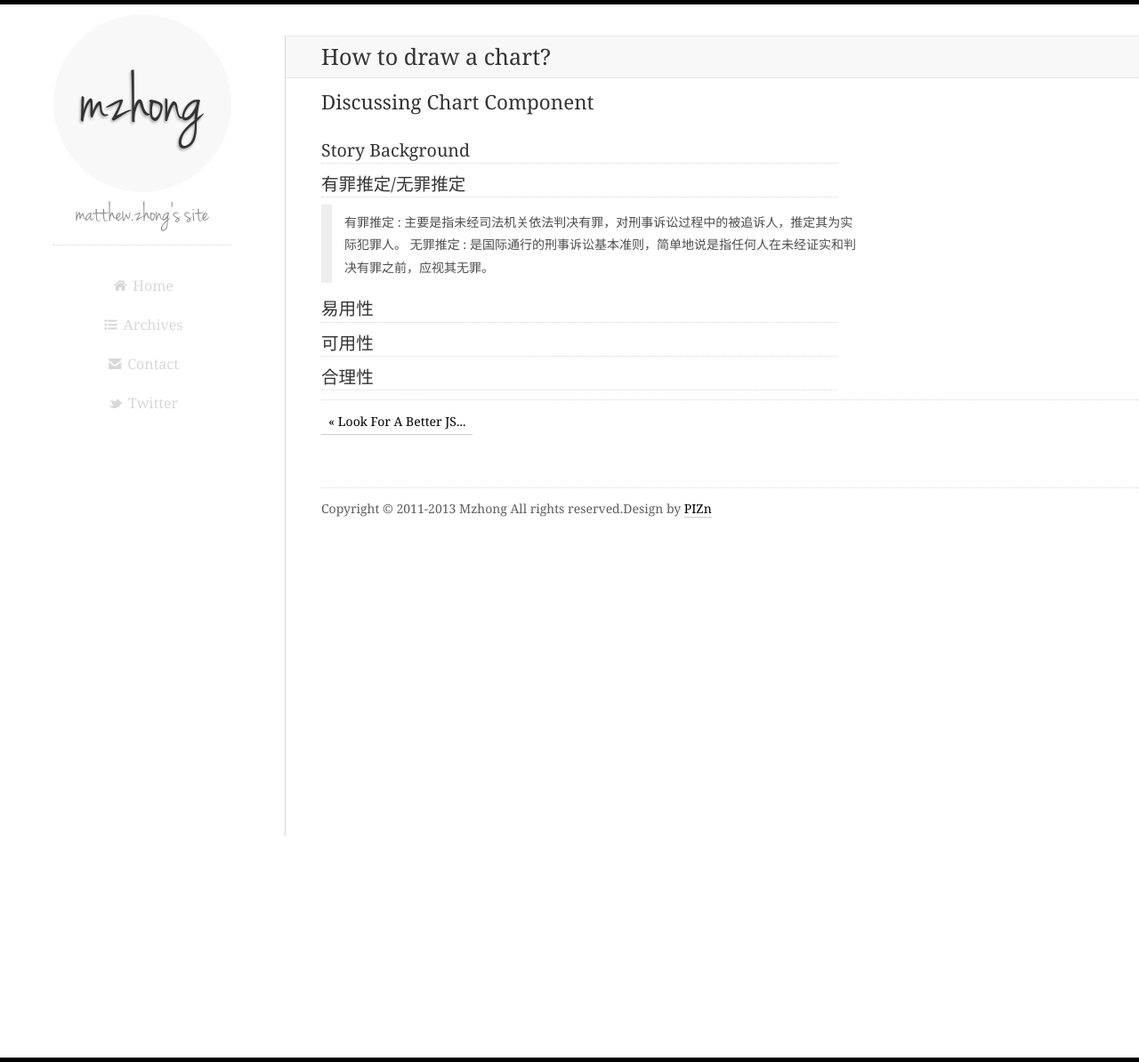
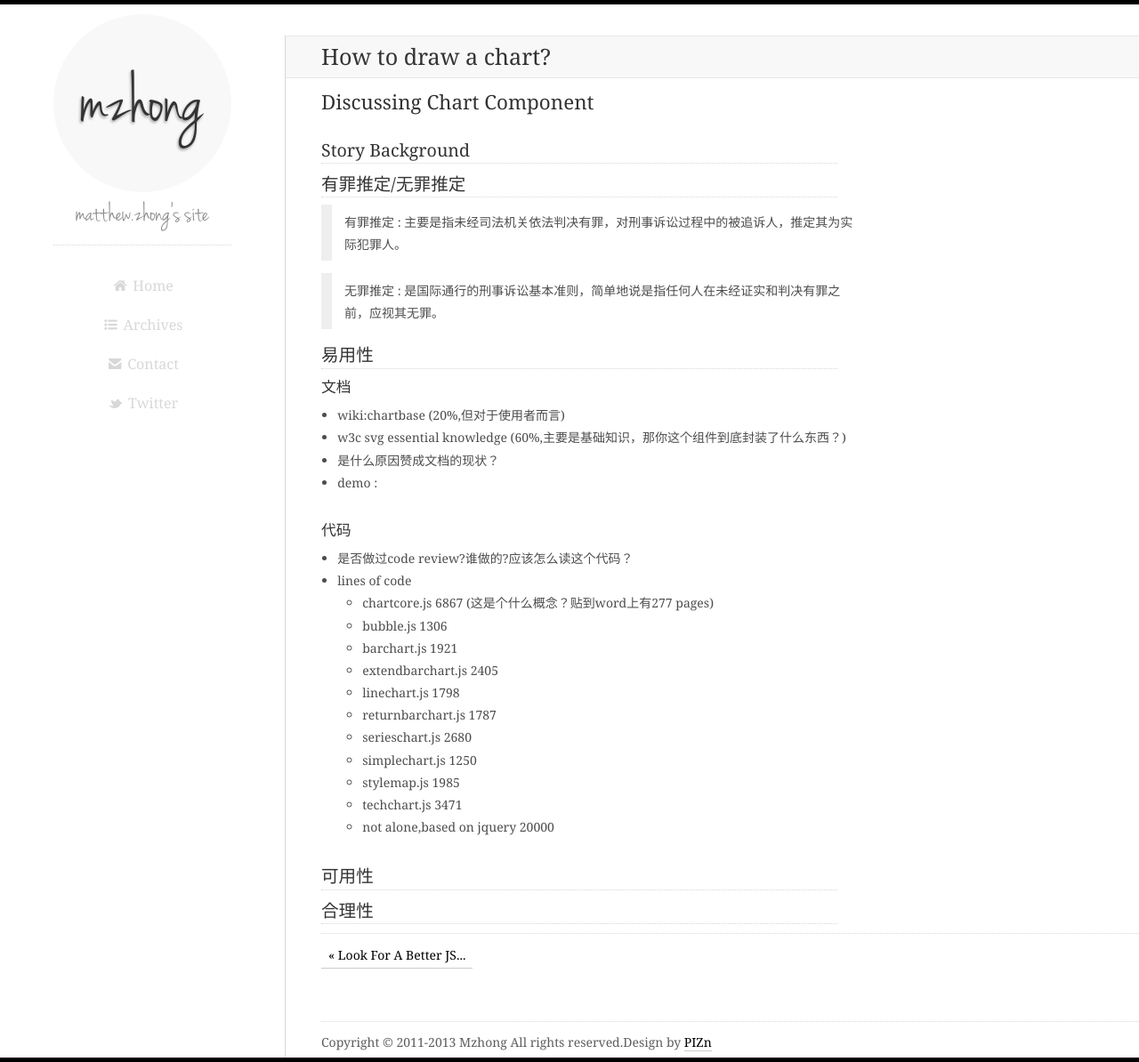
Before and after one commit to flowerszhong/flowerszhong.github.com, a Jekyll site: the page built from _posts/2013-06-28-discussing-chart-component.md, in a window 1280 px wide and 1194 px high. Shown: the whole window at 89% size. Built offline with Jekyll 4.4.1, drawn with Linux system fonts in a browser that asks for light colours; Markdown is read by kramdown in place of the engine named in the settings.

Commit message:
discussing chart component detail1

```diff
--- a/_posts/2013-06-28-discussing-chart-component.md
+++ b/_posts/2013-06-28-discussing-chart-component.md
@@ -10,8 +10,31 @@ keyword: mzhong site
 ### Story Background
 ### 有罪推定/无罪推定
 >有罪推定 : 主要是指未经司法机关依法判决有罪，对刑事诉讼过程中的被追诉人，推定其为实际犯罪人。
+
 >无罪推定 : 是国际通行的刑事诉讼基本准则，简单地说是指任何人在未经证实和判决有罪之前，应视其无罪。
 
 ###易用性
+####文档
+* wiki:chartbase (20%,但对于使用者而言)
+* w3c svg essential knowledge (60%,主要是基础知识，那你这个组件到底封装了什么东西？)
+* 是什么原因赞成文档的现状？
+* demo :
+
+####代码
+* 是否做过code review?谁做的?应该怎么读这个代码？
+* lines of code
+    * chartcore.js 6867 (这是个什么概念？贴到word上有277 pages)
+    * bubble.js 1306
+    * barchart.js 1921
+    * extendbarchart.js 2405
+    * linechart.js 1798
+    * returnbarchart.js 1787
+    * serieschart.js 2680
+    * simplechart.js 1250
+    * stylemap.js 1985
+    * techchart.js 3471
+    * not alone,based on jquery 20000
+
+
 ###可用性
 ###合理性
```
